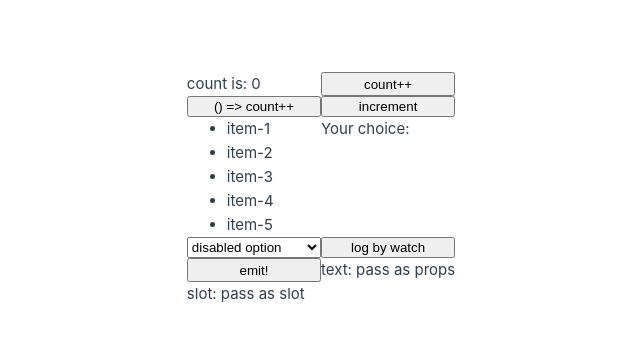
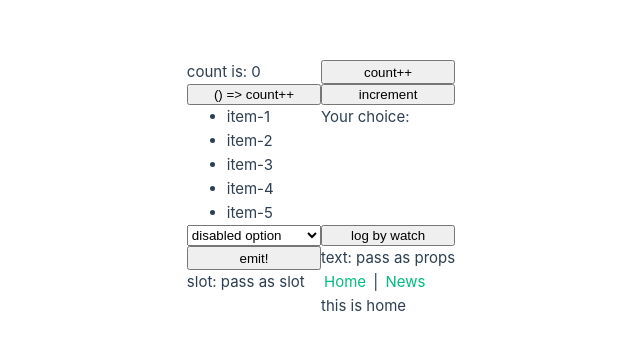
Before and after one commit to kitta65/poc-vue, a Vue app: page / in a window 1280 px wide. Shown: the part 211-560 px from the top of the page, without its empty margins (319-959 px from the left). Built offline with nearby package versions, Linux system fonts and the light colour scheme; the HTML template or start-up script is replaced by a standard one.

Commit message:
add Routing.vue

```diff
--- a/src/App.vue
+++ b/src/App.vue
@@ -5,6 +5,7 @@ import List from "./components/List.vue";
 import Form from "./components/Form.vue";
 import Watch from "./components/Watch.vue";
 import Property from "./components/Property.vue";
+import Routing from "./components/Routing.vue";
 </script>
 
 <template>
@@ -14,6 +15,9 @@ import Property from "./components/Property.vue";
   <Watch />
   <Emit @custom-event="console.log('received custom-event!')" />
   <Property text="pass as props">pass as slot</Property>
+  <div>
+    <Routing />
+  </div>
 </template>
 
 <style scoped>
--- /dev/null
+++ b/src/components/Routing.vue
@@ -0,0 +1,28 @@
+<script setup lang="ts">
+import { ref, computed } from "vue";
+import Home from "./RoutingHome.vue";
+import News from "./RoutingNews.vue";
+
+const routes = {
+  "/": Home,
+  "/news": News,
+};
+
+type Route = keyof typeof routes;
+
+const currentPath = ref(window.location.hash);
+
+window.addEventListener("hashchange", () => {
+  currentPath.value = window.location.hash;
+});
+
+const currentView = computed(() => {
+  const route = (currentPath.value.slice(1) || "/") as Route;
+  return routes[route];
+});
+</script>
+
+<template>
+  <a href="#/">Home</a> | <a href="#/news">News</a>
+  <component :is="currentView" />
+</template>
--- /dev/null
+++ b/src/components/RoutingHome.vue
@@ -0,0 +1,5 @@
+<script setup lang="ts"></script>
+
+<template>
+  <p>this is home</p>
+</template>
--- /dev/null
+++ b/src/components/RoutingNews.vue
@@ -0,0 +1,5 @@
+<script setup lang="ts"></script>
+
+<template>
+  <p>this is news</p>
+</template>
```
